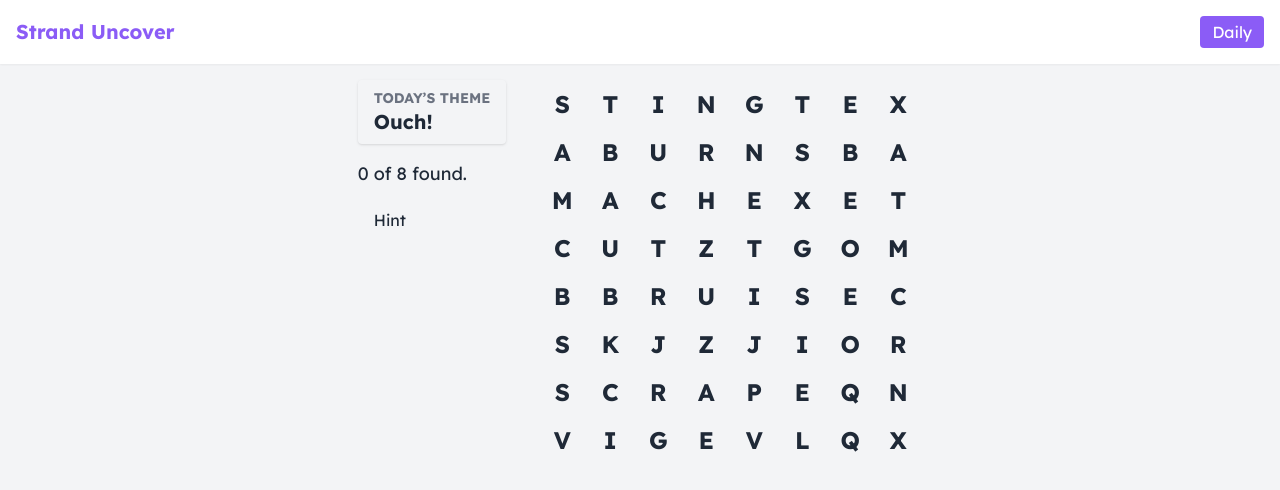
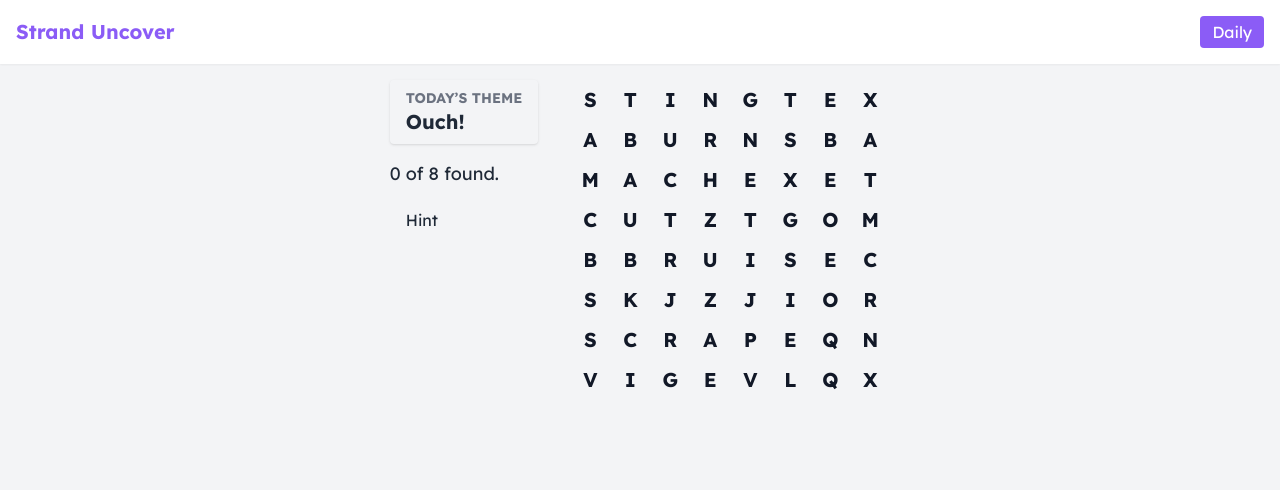
Before and after one commit to Heminyildiz/StrandUncover, a React (Vite) app: page /daily in a window 1280 px wide. Shown: the top 490 px of the page. Built offline with nearby package versions, Linux system fonts and the light colour scheme.

Commit message:
Update WordGrid.jsx

```diff
--- a/src/components/WordGrid.jsx
+++ b/src/components/WordGrid.jsx
@@ -1,19 +1,17 @@
 import React, { useEffect, useState, useRef } from "react";
 
-// Harf oluşturmak için
+// Rastgele harf kaynağı
 const ALPHABET = "ABCDEFGHIJKLMNOPQRSTUVWXYZ";
 
-// Check if a path is in a straight line (horizontal, vertical, diagonal)
+/** path içindeki hücrelerin tam bir çizgi oluşturup oluşturmadığını kontrol */
 function isStraightLine(path) {
-  if (path.length < 2) return false;
+  if (path.length < 2) return true; // Tek hücre de geçerli
+  // Her adım arasındaki fark aynı mı?
   const rowDiff = path[1].row - path[0].row;
   const colDiff = path[1].col - path[0].col;
-
-  // Her adımda aynı fark var mı?
   for (let i = 2; i < path.length; i++) {
     const rDiff = path[i].row - path[i - 1].row;
     const cDiff = path[i].col - path[i - 1].col;
-    // sabit rowDiff, colDiff
     if (rDiff !== rowDiff || cDiff !== colDiff) {
       return false;
     }
@@ -21,92 +19,122 @@ function isStraightLine(path) {
   return true;
 }
 
+// path'ten kelime oluştur
 function buildStringFromPath(path, grid) {
   return path.map(({ row, col }) => grid[row][col]).join("");
 }
 
-function WordGrid({ grid: initialGrid, words, foundWords, onWordFound }) {
+function WordGrid({ grid: initialGrid, words, foundWords, onWordFound, onPartialWordChange }) {
   const [grid, setGrid] = useState([]);
   const [selectedPath, setSelectedPath] = useState([]);
   const isPointerDown = useRef(false);
+  const [warning, setWarning] = useState("");
 
-  // Grid içindeki boş hücreleri rastgele harflerle doldur
+  // Boş hücreleri random harfle doldur
   useEffect(() => {
     const filled = initialGrid.map((row) =>
       row.map((cell) => {
-        if (cell === "" || cell == null) {
+        if (!cell || cell.trim() === "") {
           return ALPHABET[Math.floor(Math.random() * ALPHABET.length)];
         }
-        return cell;
+        return cell.toUpperCase();
       })
     );
     setGrid(filled);
   }, [initialGrid]);
 
-  // pointerDown
+  // path değiştikçe partialWord hesaplayalım
+  useEffect(() => {
+    if (!selectedPath.length) {
+      onPartialWordChange?.("");
+      return;
+    }
+    const partial = buildStringFromPath(selectedPath, grid);
+    onPartialWordChange?.(partial);
+
+    // 10 karakteri aşarsa uyarı ver ve resetle
+    if (selectedPath.length > 10) {
+      setWarning("Too long!");
+      // Biraz bekleyip reset
+      setTimeout(() => {
+        setSelectedPath([]);
+        onPartialWordChange?.("");
+        setWarning("");
+      }, 800);
+    }
+  }, [selectedPath, grid, onPartialWordChange]);
+
+  // pointerDown => path'i başlat
   const handlePointerDown = (row, col) => {
+    // Seçimi sıfırla ve o hücreyle başla
     isPointerDown.current = true;
     setSelectedPath([{ row, col }]);
   };
 
-  // pointerMove => e.target içinde row,col yakalamak
+  // pointerEnter => eğer pointerDown ise path'e ekle
   const handlePointerEnter = (row, col) => {
     if (!isPointerDown.current) return;
-    // Aynı hücreyi tekrar eklemeyelim
+    // Son eklenen hücreyle aynı değilse ekle
     const last = selectedPath[selectedPath.length - 1];
     if (last && last.row === row && last.col === col) return;
-    // path'e ekle
-    setSelectedPath((prev) => [...prev, { row, col }]);
+
+    // 10 sınırını geçmiyorsak ekleyelim
+    if (selectedPath.length < 10) {
+      setSelectedPath((prev) => [...prev, { row, col }]);
+    }
   };
 
   // pointerUp => path'i değerlendir
   const handlePointerUp = () => {
-    if (selectedPath.length > 1) {
-      // Tek çizgide mi?
+    // eğer 1 veya daha fazla hücre seçildiyse
+    if (selectedPath.length > 0 && selectedPath.length <= 10) {
+      // Tek çizgi mi?
       if (isStraightLine(selectedPath)) {
-        const selectedString = buildStringFromPath(selectedPath, grid).toUpperCase();
-        // Tersini de kontrol edelim
-        const reversed = selectedString.split("").reverse().join("");
-        // Puzzle words içinde mi?
-        const matchedWord = words.find(
-          (w) =>
-            w.toUpperCase() === selectedString ||
-            w.toUpperCase() === reversed
+        const selectedWord = buildStringFromPath(selectedPath, grid);
+        const reversed = selectedWord.split("").reverse().join("");
+
+        // words listesinde var mı?
+        const matched = words.find(
+          (w) => w.toUpperCase() === selectedWord || w.toUpperCase() === reversed
         );
-
-        if (matchedWord) {
-          onWordFound(matchedWord.toUpperCase());
+        if (matched) {
+          onWordFound(matched.toUpperCase());
         }
       }
     }
-    // Seçimi sıfırla
+
+    // Son olarak pointerDown=false, path sıfırla
     setSelectedPath([]);
     isPointerDown.current = false;
   };
 
+  // mouse/touch alandan çıkarsa up olayını tetikle
+  const handlePointerLeave = () => {
+    if (isPointerDown.current) {
+      handlePointerUp();
+    }
+  };
+
   return (
     <div
-      className="inline-block select-none"
+      className="inline-block select-none relative"
       onPointerUp={handlePointerUp}
       onPointerCancel={handlePointerUp}
-      onPointerLeave={() => {
-        if (isPointerDown.current) {
-          handlePointerUp();
-        }
-      }}
+      onPointerLeave={handlePointerLeave}
     >
+      {/* Uyarı mesajı */}
+      {warning && (
+        <div className="absolute top-0 left-1/2 transform -translate-x-1/2 bg-red-200 text-red-700 px-2 py-1 rounded">
+          {warning}
+        </div>
+      )}
+
       {grid.map((rowArray, rowIndex) => (
         <div key={rowIndex} className="flex">
           {rowArray.map((letter, colIndex) => {
-            const isInPath = selectedPath.some(
+            const isSelected = selectedPath.some(
               (p) => p.row === rowIndex && p.col === colIndex
             );
-            const alreadyFound = foundWords.some((fw) => {
-              // Bu hücre, fw kelimesinde var mı? (Zor kontrol)
-              // Basitçe, bulduğumuz kelimeleri işaretlemiyoruz,
-              // ama istersen “highlight” eklenebilir. Şimdilik yok.
-              return false;
-            });
 
             return (
               <div
@@ -114,16 +142,16 @@ function WordGrid({ grid: initialGrid, words, foundWords, onWordFound }) {
                 onPointerDown={() => handlePointerDown(rowIndex, colIndex)}
                 onPointerEnter={() => handlePointerEnter(rowIndex, colIndex)}
                 className={`
-                  w-10 h-10 md:w-12 md:h-12
+                  w-8 h-8 md:w-10 md:h-10
                   flex items-center justify-center
-                  cursor-pointer text-xl md:text-2xl font-bold
+                  text-lg md:text-xl font-bold cursor-pointer
                   ${
-                    isInPath
-                      ? "bg-pastel-200"
-                      : "bg-transparent"
+                    isSelected
+                      ? "bg-brandAccent text-white"
+                      : "bg-transparent text-gray-900"
                   }
-                  ${alreadyFound ? "opacity-50" : ""}
                 `}
+                style={{ transition: "background-color 0.1s" }}
               >
                 {letter}
               </div>
```
